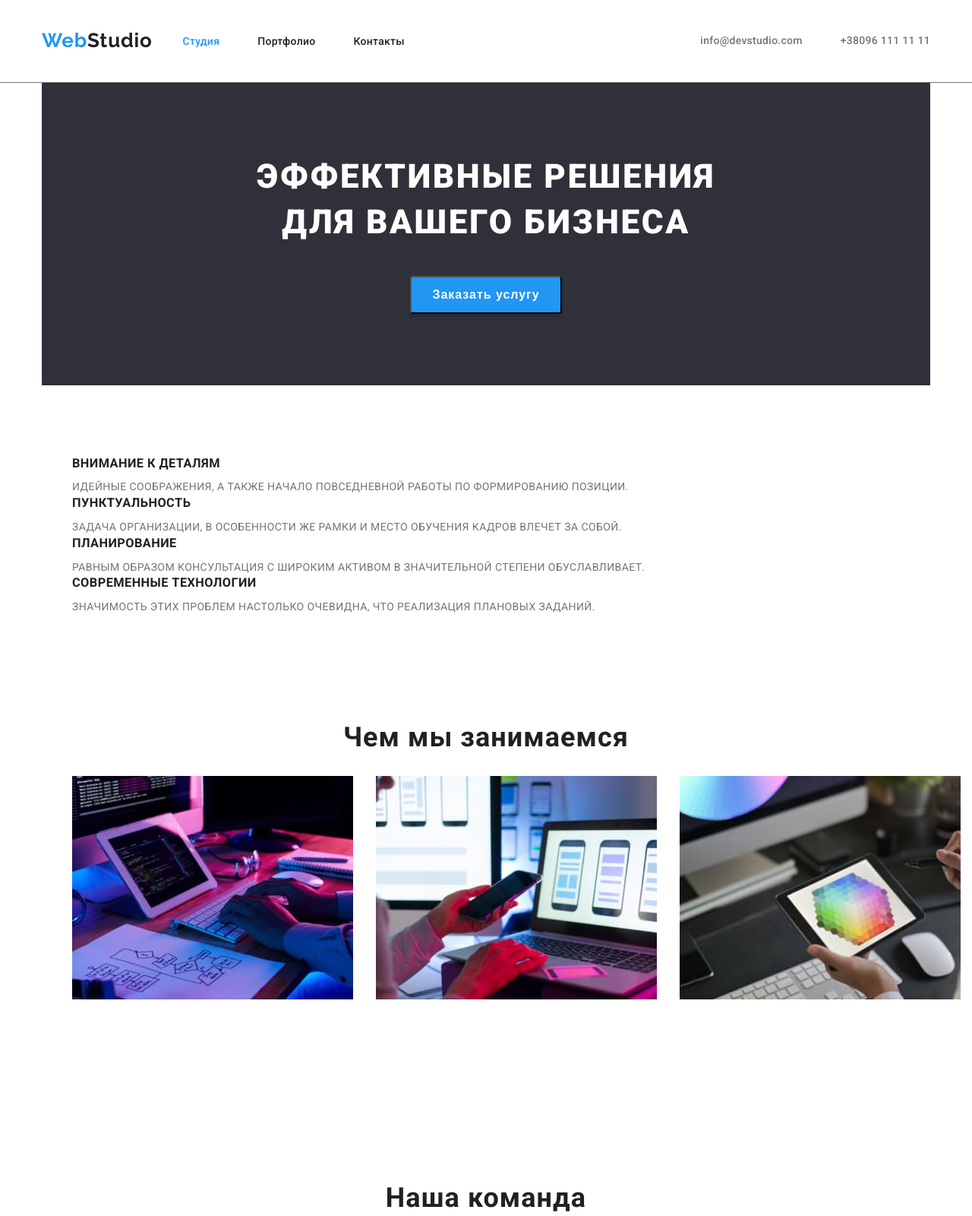
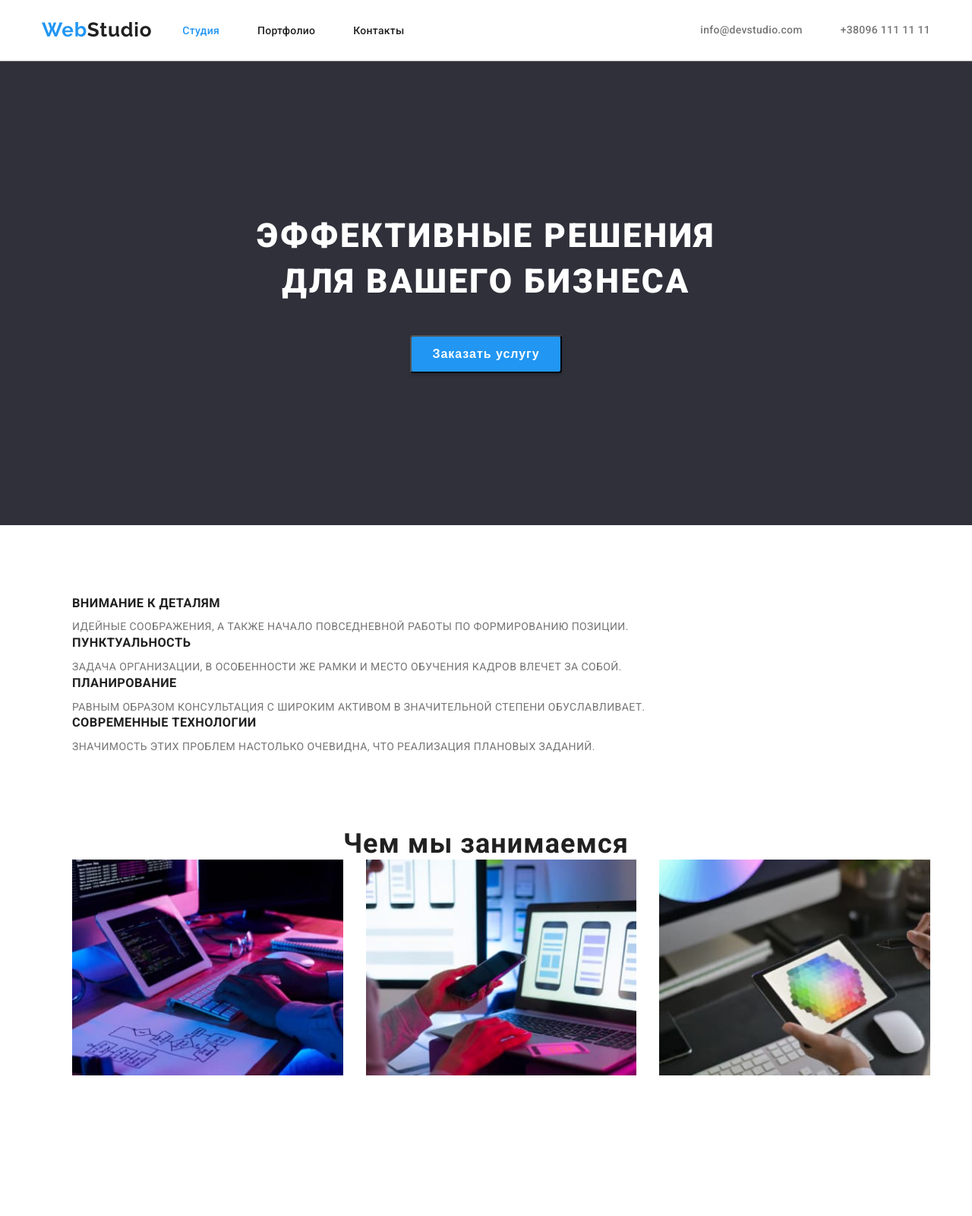
Before and after one commit to Milliardow/go-it-markup-hw-03, a plain HTML site: page index.html in a window 1280 px wide. Shown: the top 1600 px of the page at 76% size. Drawn offline with nearby package versions, Linux system fonts and the light colour scheme.

Commit message:
новые исправления

```diff
--- a/css/style.css
+++ b/css/style.css
@@ -14,12 +14,28 @@ html {
   --footer-text-color: rgba(255, 255, 255, 0.6);
   --command-backgroung-color: #f5f4fa;
 }
+h1,
+h2,
+h3,
+h4,
+h5,
+h6,
+p,
+ul {
+  margin: 0;
+}
 body {
   font-family: "Roboto", sans-serif;
   background-color: #ffffff;
   color: #757575;
   font-size: 14px;
   line-height: 1.71;
+}
+
+img {
+  display: block;
+  max-width: 100%;
+  height: auto;
 }
 
 h2 {
@@ -65,7 +81,6 @@ padding-bottom: 94px;
 /*HEADER sections*/
 
 .nav {display: flex;
-  align-items: center;
 }
 
 .logo {
@@ -79,11 +94,6 @@ padding-bottom: 94px;
   color: var(--logo-first-color);
 }
 .logo-span {
-  font-family: Raleway;
-  font-weight: 700;
-  font-size: 26px;
-  line-height: 1.19;
-  letter-spacing: 0.03em;
   color: var(--black-logo-color);
 }
 .nav-list {display: flex;
@@ -137,6 +147,9 @@ padding-bottom: 94px;
 .hero-section {
   background-color: var(--footer-backgroung-color);
    text-align: center;
+  padding: 200px 0;
+  margin-left: auto;
+  margin-right: auto;
 }
 .hero-title {
   margin-top: 0px;
--- a/index.html
+++ b/index.html
@@ -4,7 +4,7 @@
     <meta charset="UTF-8">
     <meta http-equiv="X-UA-Compatible" content="IE=edge">
     <meta name="viewport" content="width=device-width, initial-scale=1.0">
-    <title>Портфолио</title>
+    <title>Студия</title>
     <link rel="stylesheet" href="https://cdnjs.cloudflare.com/ajax/libs/modern-normalize/1.1.0/modern-normalize.css"
         integrity="sha512-Y0MM+V6ymRKN2zStTqzQ227DWhhp4Mzdo6gnlRnuaNCbc+YN/ZH0sBCLTM4M0oSy9c9VKiCvd4Jk44aCLrNS5Q=="
         crossorigin="anonymous" referrerpolicy="no-referrer" />
@@ -46,12 +46,14 @@
     </header>
         <!-- HERO SECTION -->
         <main>
-        <div class="container">
+
             <section class="hero-section section">
+                <div class="container"></div>
                 <h1 class="hero-title">ЭФФЕКТИВНЫЕ РЕШЕНИЯ<br>ДЛЯ ВАШЕГО БИЗНЕСА </h1>
                 <button class="primary-button" type="button">Заказать услугу</button>
+            </div>
             </section>
-        </div>
+
         <!-- REASONS SECTION -->
         <div class="container">
     <section class="reasons section">
```
Also changed, not shown: portfolio.html (+5 -12 lines). Lines whose indentation alone changed are shown as unchanged.
